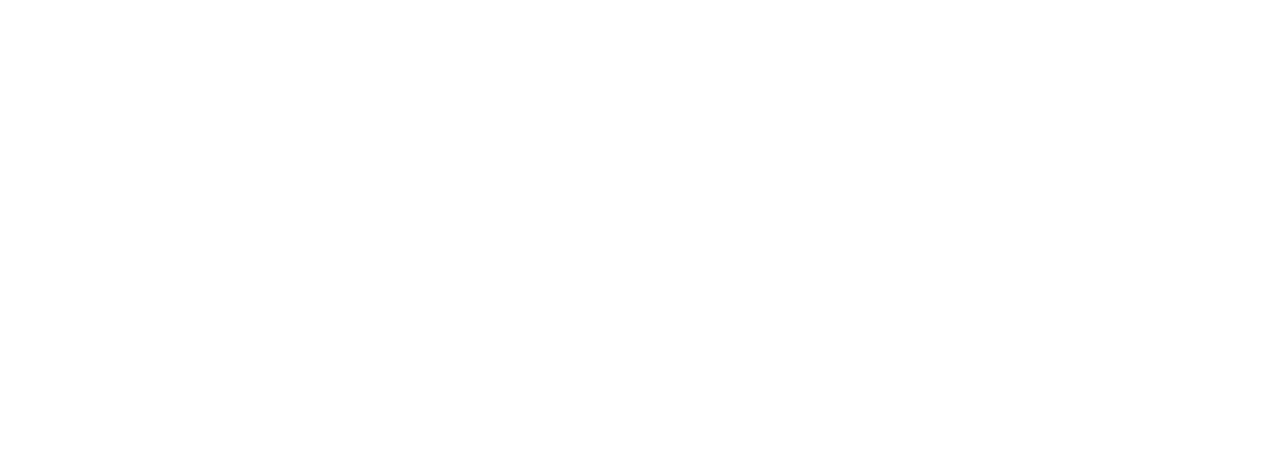
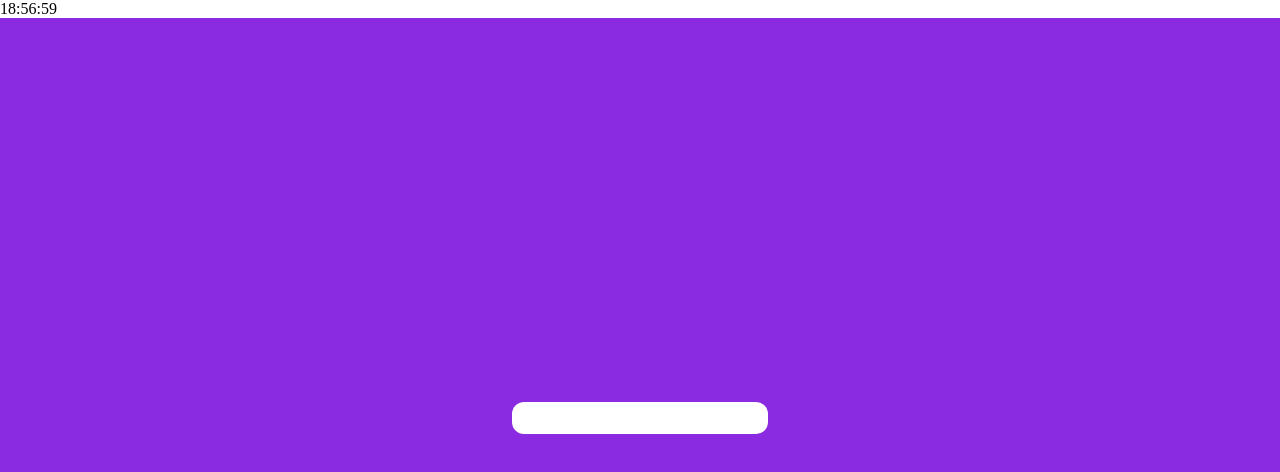
Before and after one commit to adityakurnias/Custom-Homepage, a plain HTML site: page index.html in a window 1280 px wide. Drawn offline with Linux system fonts and the light colour scheme.

Commit message:
Initial Project

```diff
--- a/index.html
+++ b/index.html
@@ -1,14 +1,19 @@
 <!DOCTYPE html>
 <html lang="en">
   <head>
-    <meta charset="UTF-8">
-    <meta name="viewport" content="width=device-width, initial-scale=1">
+    <meta charset="UTF-8" />
+    <meta name="viewport" content="width=device-width, initial-scale=1" />
     <title>Homepage</title>
-    <link href="style.css" rel="stylesheet">
+    <link href="style.css" rel="stylesheet" />
   </head>
   <body>
-
-    <script src="main.js">
-    </script>
+    <div>
+      <time id="time">
+      </time>
+    </div>
+    <form onsubmit="search()" class="search-container">
+      <input id="search-box" class="search-box" type="text">
+    </form>
+    <script src="main.js"></script>
   </body>
 </html>
--- a/main.js
+++ b/main.js
@@ -0,0 +1,24 @@
+function search() {
+  const searchBox = document.getElementById("search-box").value;
+  const link = "https://google.com/search?q=";
+
+  window.open(link + searchBox);
+}
+
+function time() {
+  const time = new Date(),
+  hours = time.getHours(),
+  minutes = time.getMinutes(),
+  seconds = time.getSeconds();
+
+  return (
+    hours + ':' + minutes + ':' + seconds
+  )
+}
+
+window.onload = () => {
+    document.getElementById('time').innerHTML = time()
+    setInterval(() => {
+        document.getElementById('time').innerHTML = time()
+    }, 200)
+}
--- a/style.css
+++ b/style.css
@@ -3,3 +3,22 @@
   padding: 0;
   box-sizing: border-box;
 }
+
+.search-container {
+  width: 100vw;
+  height: 100vh;
+  display: flex;
+  align-items: center;
+  justify-content: center;
+  background-color: blueviolet;
+}
+
+.search-box {
+  width: 16rem;
+  height: 2rem;
+  padding: 8px;
+  border: none;
+  outline: none;
+  border-radius: 12px;
+  transition: all 300ms;
+}
```
